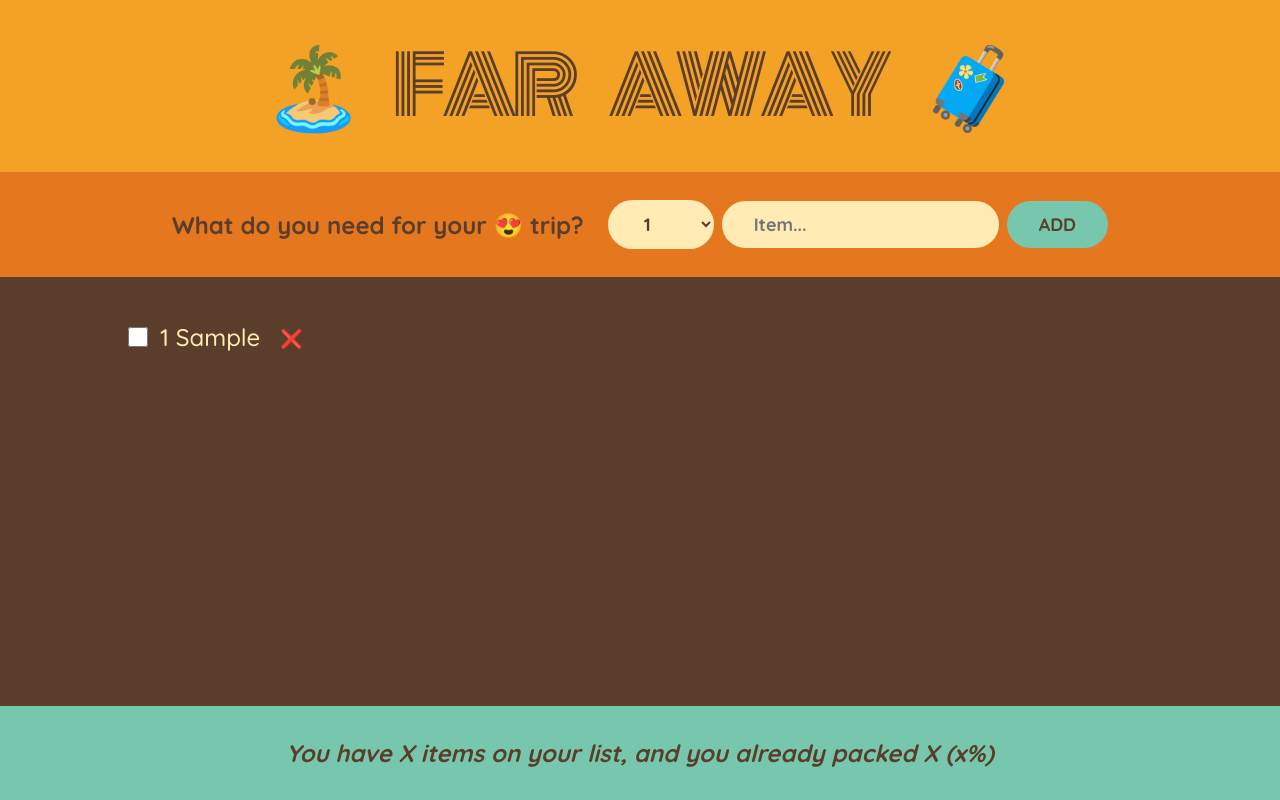
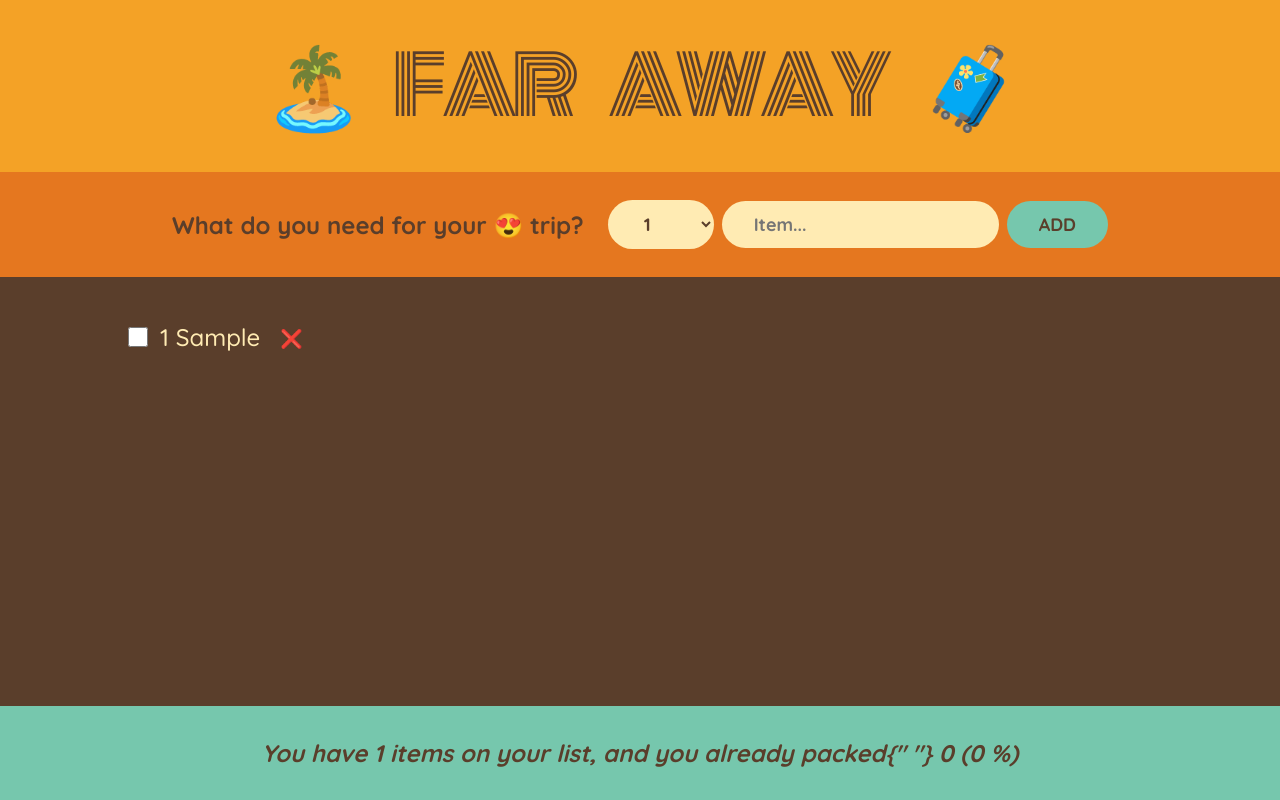
Before and after one commit to Majd-Alhourani98/travel-away, a React (Create React App) app: page / in a window 1280 px wide. Both pictures are taken after typing "Sample" into the empty fields and a click on the button "ADD". Built offline with nearby package versions, Linux system fonts and the light colour scheme.

Commit message:
Added dynamic stats footer showing total, packed, and packing completion percentage

```diff
--- a/src/App.js
+++ b/src/App.js
@@ -29,7 +29,7 @@
         onDeleteItem={handleDeleteItem}
         onToggleItem={handleToggleItem}
       />
-      <Stats />
+      <Stats items={items} />
     </div>
   );
 }
@@ -100,7 +100,6 @@
 }
 
 function Item({ item, onDeleteItem, onToggleItem }) {
-  const [packed, setPacked] = useState(false);
   return (
     <li>
       <input
@@ -117,10 +116,26 @@
   );
 }
 
-function Stats() {
+function Stats({ items }) {
+  if (!items.length)
+    return (
+      <p className="footer">
+        <em>Start adding some itmes to your packing list</em>
+      </p>
+    );
+
+  const numItems = items.length;
+  const numPacked = items.filter((item) => item.packed).length;
+  const percentage = Math.floor((numPacked / numItems) * 100);
+
   return (
     <footer className="stats">
-      <em>You have X items on your list, and you already packed X (x%)</em>
+      <em>
+        {percentage === 100
+          ? "You got eveything! Ready to go"
+          : `You have ${numItems} items on your list, and you already packed{" "}
+        ${numPacked} (${percentage} %)`}
+      </em>
     </footer>
   );
 }
```
